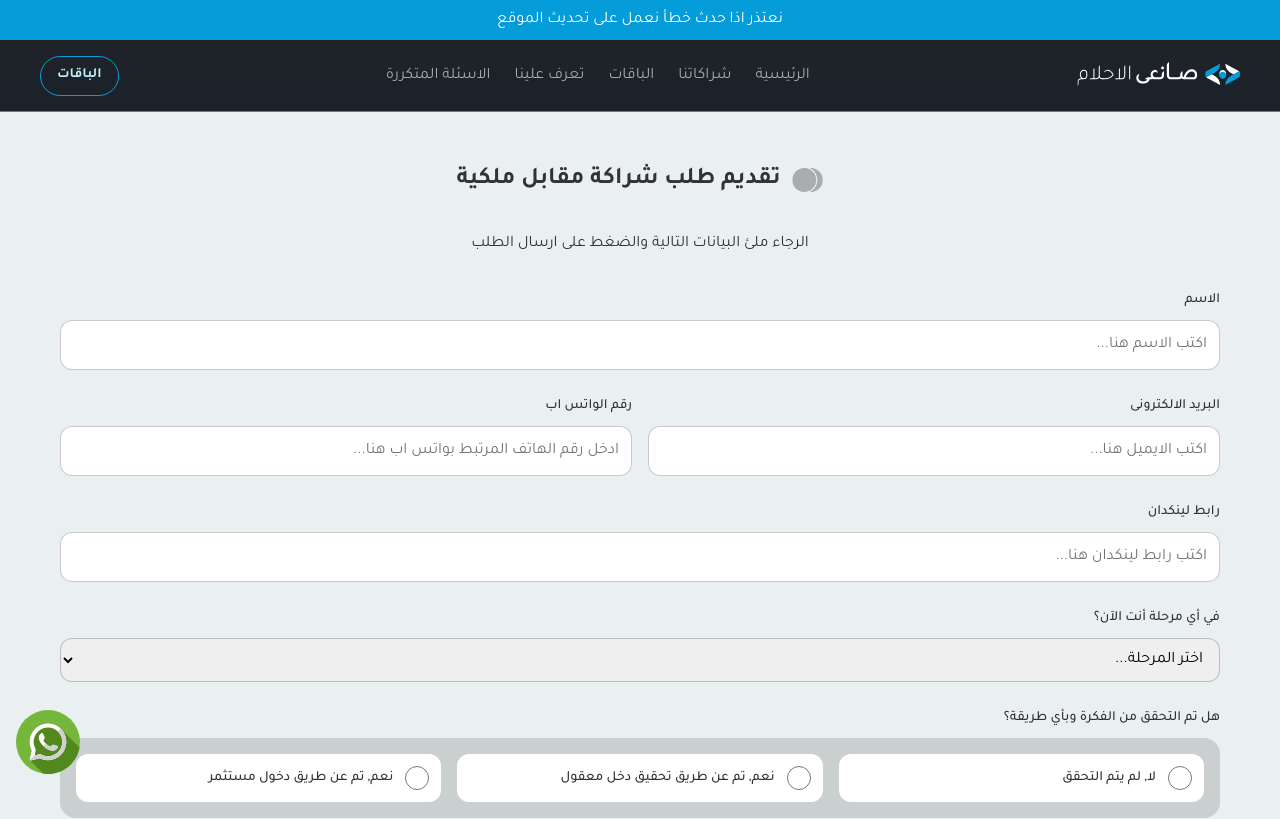
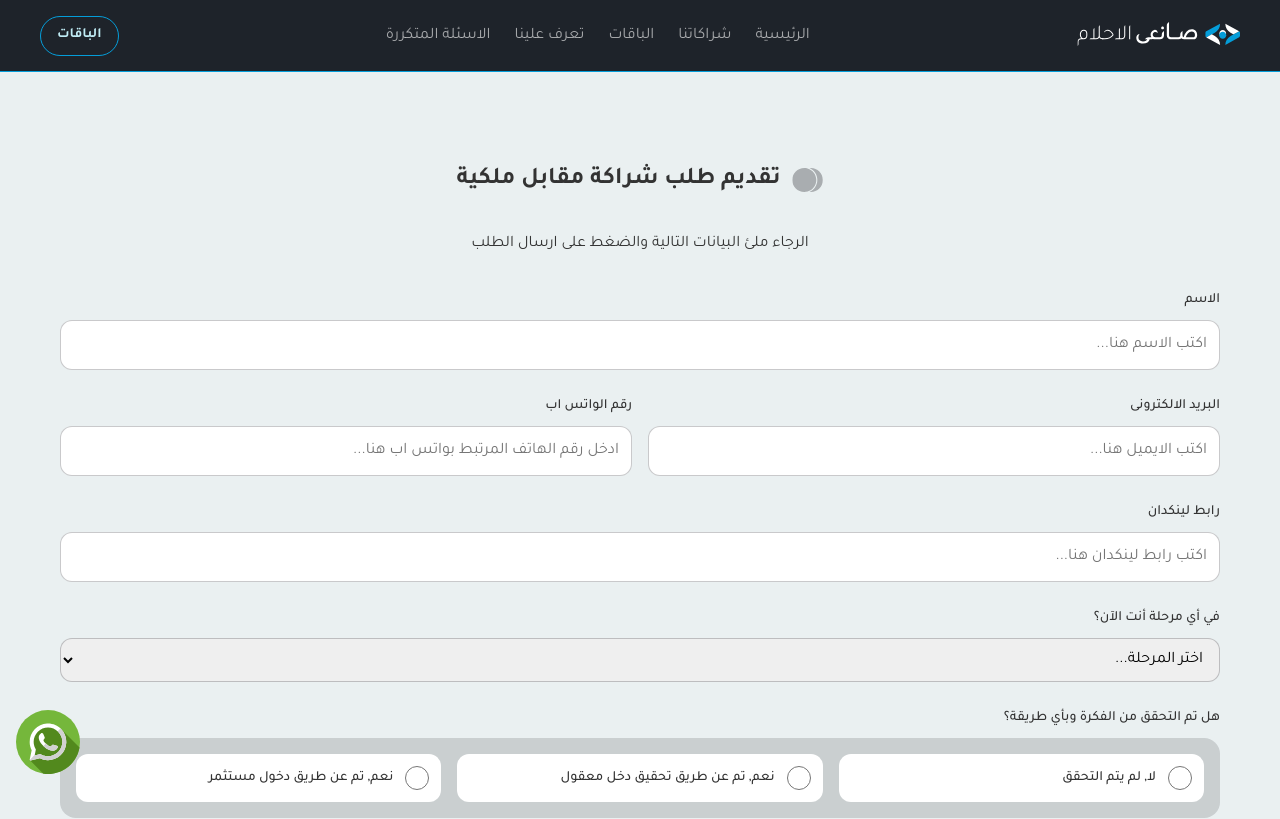
Before and after one commit to islamsayedr/db-site, a React (Vite) app: page /ApplyForOwnerShip in a window 1280 px wide. Shown: the top 819 px of the page. Built offline with nearby package versions, Linux system fonts and the light colour scheme.

Commit message:
deactivating updating alert

```diff
--- a/src/comp/shared/Header.jsx
+++ b/src/comp/shared/Header.jsx
@@ -9,7 +9,7 @@ export default function Header() {
   }
   return (
     <>
-    <span className={styles.ad}>نعتذر اذا حدث خطأ نعمل على تحديث الموقع</span>
+    {/* <span className={styles.ad}>نعتذر اذا حدث خطأ نعمل على تحديث الموقع</span> */}
       <header className={styles.header}>
         <div className={styles.secCont}>
           <img
--- a/src/comp/shared/Header.module.css
+++ b/src/comp/shared/Header.module.css
@@ -10,7 +10,7 @@
     padding: 0 40px;
     position: fixed;
     z-index: 9999999999999;
-    margin-top: 40px;
+    /* margin-top: 40px; */
 }
 
 .ad {
@@ -73,7 +73,7 @@
     display: none;
     flex-direction: column;
     position: fixed;
-    top: 112px;
+    top: 72px;
     height: 100vh;
     width: 100vw;
     z-index: 99999;
```
